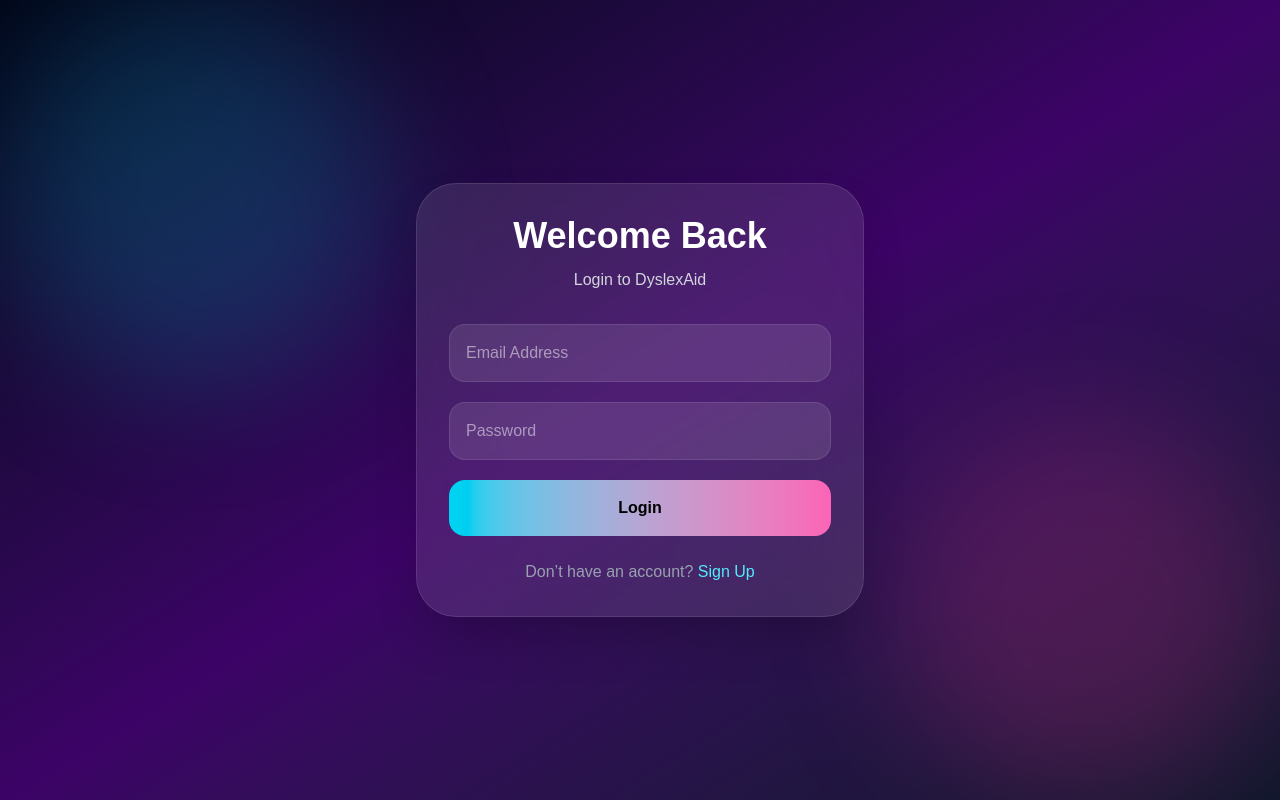
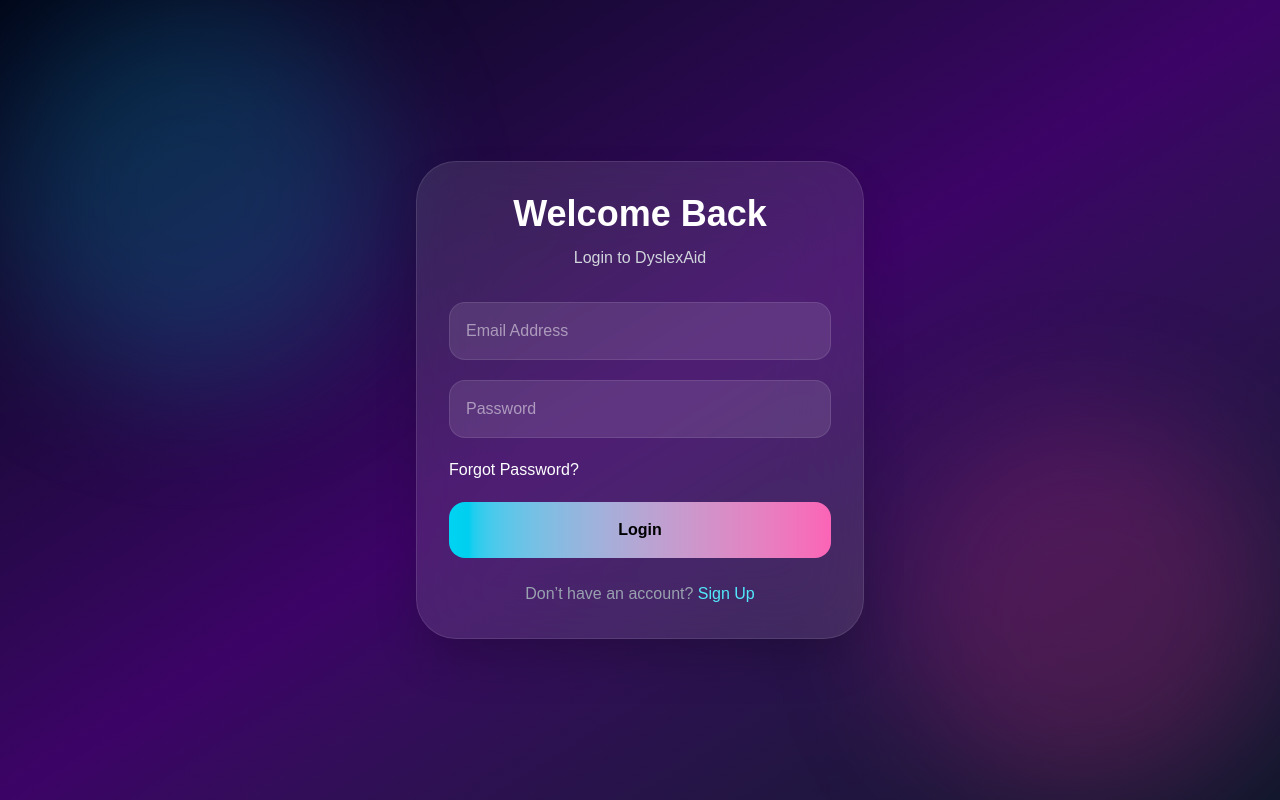
Before and after one commit to ashutoshmaharaj021/DyslexAid, a React (Vite) app: page /login in a window 1280 px wide. Built offline with nearby package versions, Linux system fonts and the light colour scheme.

Commit message:
Updated Signin options

```diff
--- a/src/pages/Login.jsx
+++ b/src/pages/Login.jsx
@@ -3,11 +3,25 @@ import { useState } from "react";
 import { signInWithEmailAndPassword } from "firebase/auth";
 import { doc, updateDoc, increment } from "firebase/firestore";
 import { auth, db } from "../firebase";
+import { sendPasswordResetEmail } from "firebase/auth";
 
 export default function Login() {
     const [email, setEmail] = useState("");
     const [password, setPassword] = useState("");
     const navigate = useNavigate();
+    const handleForgotPassword = async () => {
+        if (!email) {
+            alert("Please enter your email first");
+            return;
+        }
+
+        try {
+            await sendPasswordResetEmail(auth, email);
+            alert("Password reset email sent!");
+        } catch (error) {
+            alert(error.message);
+        }
+    };
     const handleLogin = async (e) => {
         e.preventDefault();
 
@@ -70,6 +84,12 @@ export default function Login() {
                         onChange={(e) => setPassword(e.target.value)}
                         className="w-full p-4 rounded-2xl bg-white/10 border border-white/10 text-white outline-none"
                     />
+                    <button
+                        type="button"
+                        onClick={handleForgotPassword}
+                    >
+                        Forgot Password?
+                    </button>
 
                     <button
                         type="submit"
--- a/src/pages/Practice.jsx
+++ b/src/pages/Practice.jsx
@@ -30,7 +30,7 @@ export default function Practice() {
             return;
         }
         try {
-            alert("Function Started");
+
 
             const user = auth.currentUser;
 
```
Also changed, not shown: src/components/DashboardPreview.jsx (line endings or trailing spaces).
